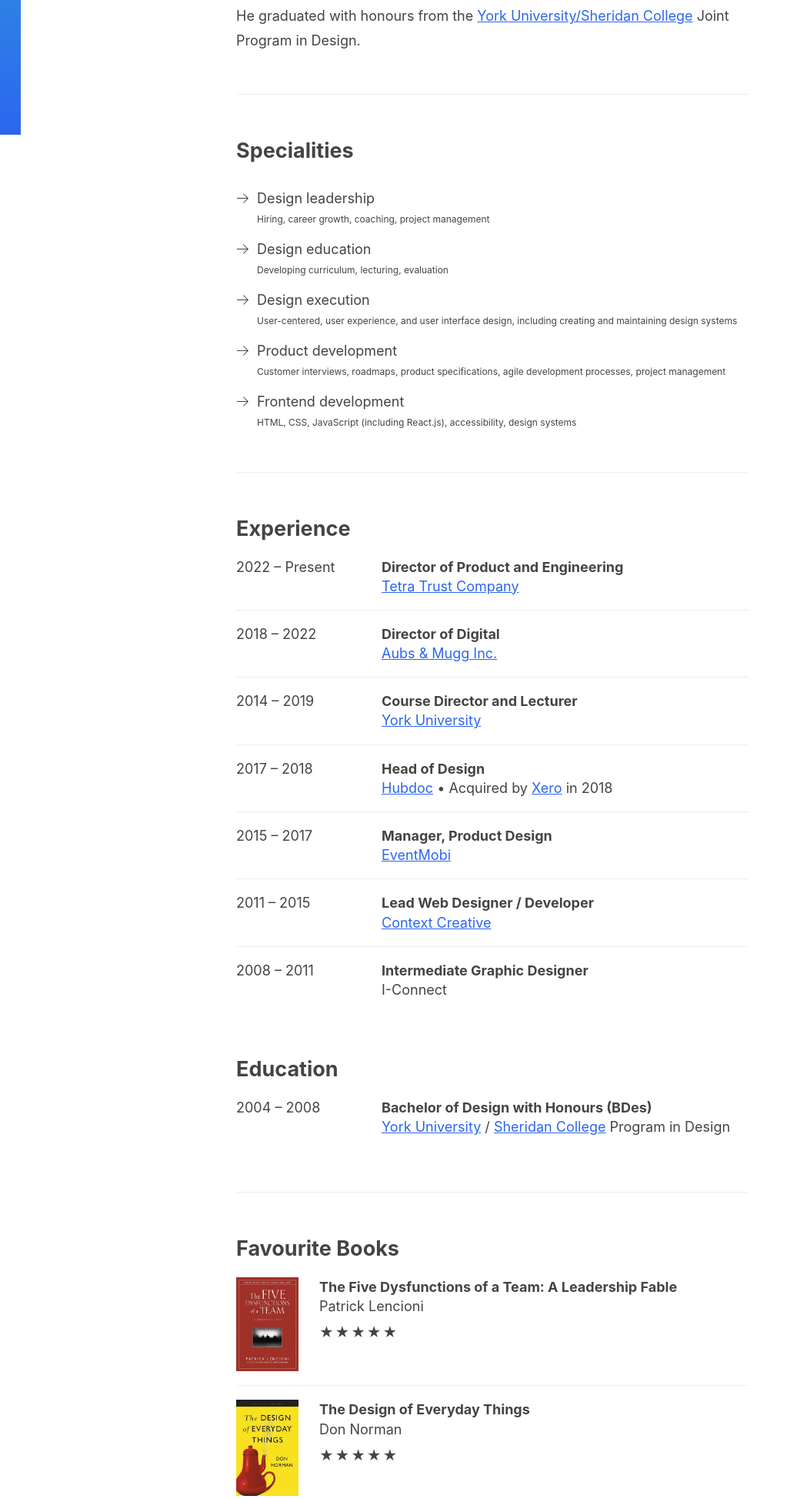
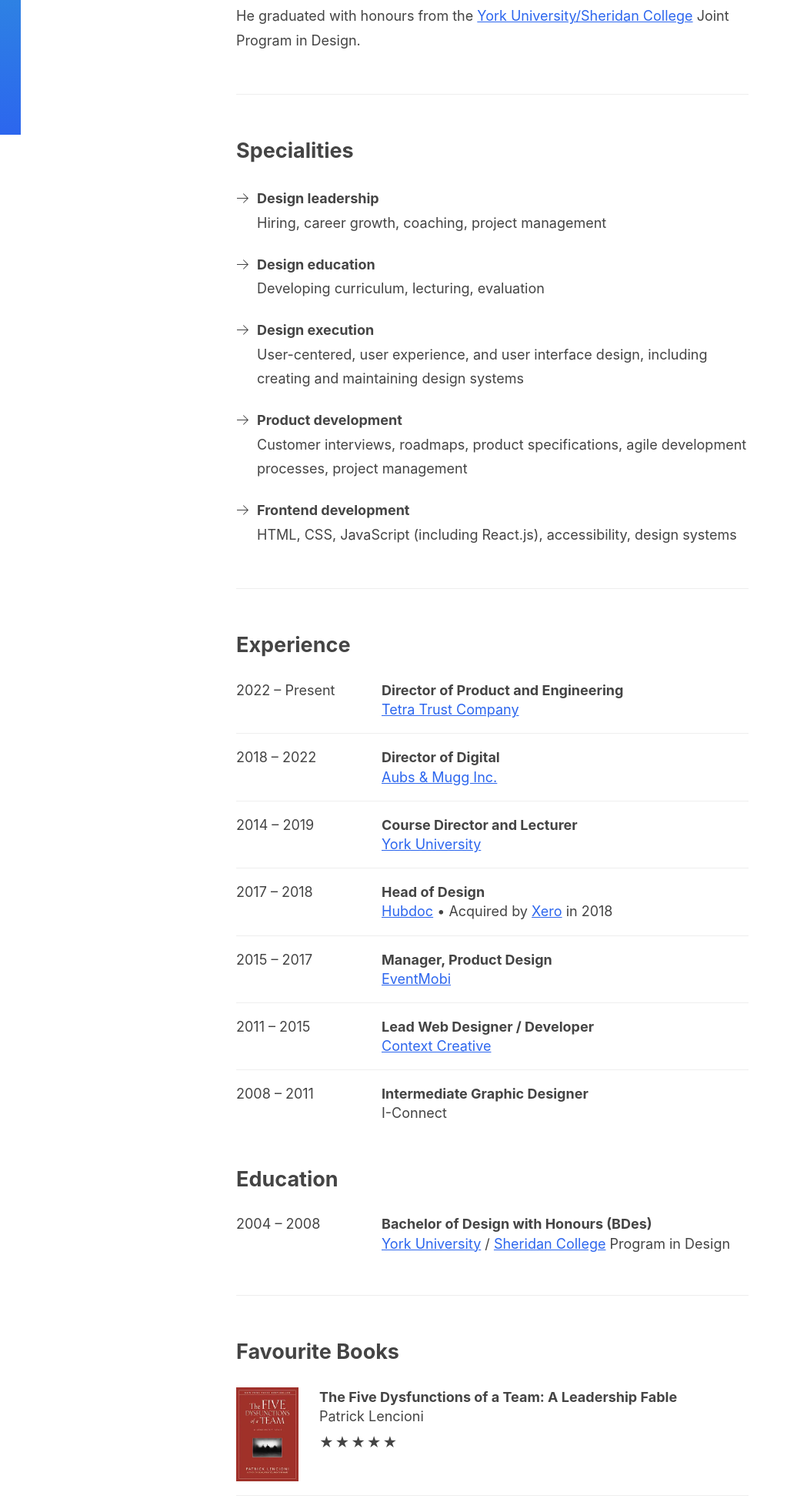
Before and after one commit to philbuchanan/philbuchanan.github.io, a PHP site: page / in a window 1280 px wide. Shown: the part 625-2572 px from the top of the page at 77% size, without its empty margins (0-1036 px from the left). Run offline with PHP 8.4, Linux system fonts and the light colour scheme.

Commit message:
Refined spacing on home page

```diff
--- a/assets/css/style.scss
+++ b/assets/css/style.scss
@@ -454,6 +454,10 @@ button,
 
 .c-section {
 	margin-bottom: var(--spacing--xl);
+
+	> :last-child {
+		margin-bottom: 0;
+	}
 }
 
 .c-section--divided {
@@ -621,8 +625,17 @@ button,
 	}
 }
 
-.c-resume {
+.c-resume,
+.c-book {
 	line-height: 1.4;
+
+	&:first-child {
+		padding-top: 0;
+	}
+
+	&:last-child {
+		padding-bottom: 0;
+	}
 }
 
 .c-resume__details {
@@ -641,10 +654,6 @@ button,
 		width: 9rem;
 		margin-right: 1.5rem;
 	}
-}
-
-.c-book {
-	line-height: 1.4;
 }
 
 .c-book__author,
--- a/index.html
+++ b/index.html
@@ -23,33 +23,33 @@
 					<p>He graduated with honours from the <a href="https://design.ampd.yorku.ca">York University/Sheridan College</a> Joint Program in Design.</p>
 				</section>
 				<section class="c-section c-section--divided">
-				<h2>Specialities</h2>
-					<ul class="u-no-margin-bottom">
+					<h2>Specialities</h2>
+					<ul>
 						<li>
-							Design leadership
-							<div class="c-slug">Hiring, career growth, coaching, project management</div>
+							<h3>Design leadership</h3>
+							<p>Hiring, career growth, coaching, project management</p>
 						</li>
 						<li>
-							Design education
-							<div class="c-slug">Developing curriculum, lecturing, evaluation</div>
+							<h3>Design education</h3>
+							<p>Developing curriculum, lecturing, evaluation</p>
 						</li>
 						<li>
-							Design execution
-							<div class="c-slug">User-centered, user experience, and user interface design, including creating and maintaining design systems</div>
+							<h3>Design execution</h3>
+							<p>User-centered, user experience, and user interface design, including creating and maintaining design systems</p>
 						</li>
 						<li>
-							Product development
-							<div class="c-slug">Customer interviews, roadmaps, product specifications, agile development processes, project management</div>
+							<h3>Product development</h3>
+							<p>Customer interviews, roadmaps, product specifications, agile development processes, project management</p>
 						</li>
 						<li>
-							Frontend development
-							<div class="c-slug">HTML, CSS, JavaScript (including React.js), accessibility, design systems</div>
+							<h3>Frontend development</h3>
+							<p>HTML, CSS, JavaScript (including React.js), accessibility, design systems</p>
 						</li>
 					</ul>
 				</section>
 				<section class="c-section c-section--divided">
-					<h2 class="u-no-margin-bottom">Experience</h2>
-					<ul class="o-list-bare o-list-ruled u-no-margin-bottom">
+					<h2>Experience</h2>
+					<ul class="o-list-bare o-list-ruled">
 						<li class="c-resume">
 							<div class="c-resume__date">
 								2022 &ndash; Present
@@ -116,8 +116,8 @@
 					</ul>
 				</section>
 				<section class="c-section">
-					<h2 class="u-no-margin-bottom">Education</h2>
-					<ul class="o-list-bare o-list-ruled u-no-margin-bottom">
+					<h2>Education</h2>
+					<ul class="o-list-bare o-list-ruled">
 						<li class="c-resume">
 							<div class="c-resume__date">
 								2004 &ndash; 2008
@@ -130,11 +130,11 @@
 					</ul>
 				</section>
 				<section class="c-section c-section--divided">
-					<h2 class="u-no-margin-bottom">Favourite Books</h2>
+					<h2>Favourite Books</h2>
 					<ul class="o-list-bare o-list-ruled u-no-margin-bottom">
 						<li class="c-book">
 							<div class="c-book__cover">
-								<img src="/assets/images/books/the-five-dysfunctions-of-a-team.webp" alt="The Five Dysfunctions of a Team book cover" width="81" height="122" loading="lazy" />
+								<img src="/assets/images/books/the-five-dysfunctions-of-a-team.webp" alt="The Five Dysfunctions of a Team book cover" width="81" height="122" loading="lazy">
 							</div>
 							<div class="c-book__details">
 								<h3>The Five Dysfunctions of a Team: A Leadership Fable</h3>
@@ -144,7 +144,7 @@
 						</li>
 						<li class="c-book">
 							<div class="c-book__cover">
-								<img src="/assets/images/books/design-of-everyday-things.webp" alt="The Design of Everyday Things book cover" width="81" height="125" loading="lazy" />
+								<img src="/assets/images/books/design-of-everyday-things.webp" alt="The Design of Everyday Things book cover" width="81" height="125" loading="lazy">
 							</div>
 							<div class="c-book__details">
 								<h3>The Design of Everyday Things</h3>
@@ -154,7 +154,7 @@
 						</li>
 						<li class="c-book">
 							<div class="c-book__cover">
-								<img src="/assets/images/books/build.webp" alt="Build book cover" style="border: 1px solid var(--color--border)" width="81" height="122" loading="lazy" />
+								<img src="/assets/images/books/build.webp" alt="Build book cover" style="border: 1px solid var(--color--border)" width="81" height="122" loading="lazy">
 							</div>
 							<div class="c-book__details">
 								<h3>Build: An Unorthodox Guide to Making Things Worth Making</h3>
@@ -164,7 +164,7 @@
 						</li>
 						<li class="c-book">
 							<div class="c-book__cover">
-								<img src="/assets/images/books/good-to-great.webp" alt="Good to Great book cover" width="81" height="122" loading="lazy" />
+								<img src="/assets/images/books/good-to-great.webp" alt="Good to Great book cover" width="81" height="122" loading="lazy">
 							</div>
 							<div class="c-book__details">
 								<h3>Good to Great: Why Some Companies Make The Leap… And Others Don’t</h3>
@@ -174,7 +174,7 @@
 						</li>
 						<li class="c-book">
 							<div class="c-book__cover">
-								<img src="/assets/images/books/competing-against-luck.webp" alt="Competing Against Luck book cover" width="81" height="122" loading="lazy" />
+								<img src="/assets/images/books/competing-against-luck.webp" alt="Competing Against Luck book cover" width="81" height="122" loading="lazy">
 							</div>
 							<div class="c-book__details">
 								<h3>Competing Against Luck: The Story of Innovation and Customer Choice</h3>
@@ -184,7 +184,7 @@
 						</li>
 						<li class="c-book">
 							<div class="c-book__cover">
-								<img src="/assets/images/books/creative-selection.webp" alt="Creative Selection book cover" width="81" height="123" loading="lazy" />
+								<img src="/assets/images/books/creative-selection.webp" alt="Creative Selection book cover" width="81" height="123" loading="lazy">
 							</div>
 							<div class="c-book__details">
 								<h3>Creative Selection: Inside Apple’s Design Process During the Golden Age of Steve Jobs</h3>
```
Also changed, not shown: assets/css/style.css, 1 other file.
